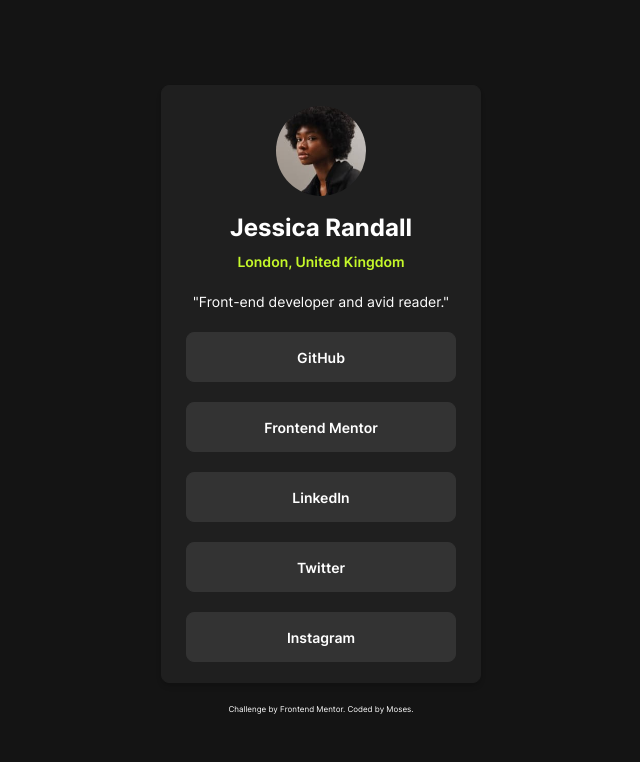
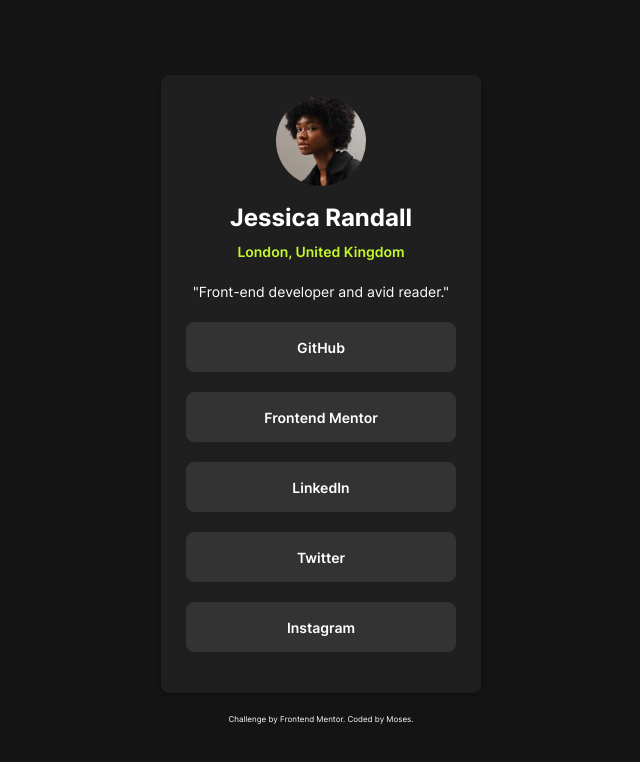
Before and after one commit to mbtenkorang/social-links-profile, a Vue app: page / in a window 1280 px wide. Shown: the top 762 px of the page, without its empty margins (319-959 px from the left). Built offline with nearby package versions, Linux system fonts and the light colour scheme.

Commit message:
Adjust padding for top and bottom

```diff
--- a/src/App.vue
+++ b/src/App.vue
@@ -41,7 +41,7 @@ const userProfile = reactive({
 
 <template>
   <main
-    class="flex flex-col items-center justify-around border border-dark-grey bg-dark-grey rounded-lg shadow-md mb-5 pt-5 px-6">
+    class="flex flex-col items-center justify-around border border-dark-grey bg-dark-grey rounded-lg shadow-md mb-5 py-5 px-6">
     <ImageComponent :src-url="userProfile.profilePicture" />
     <div>
       <NameComponent :username="userProfile.userName" />
```
